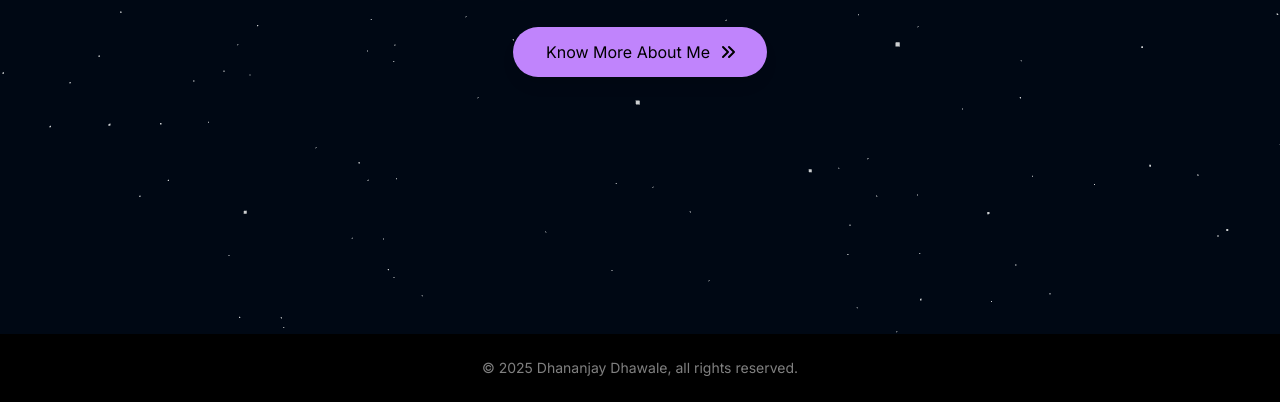
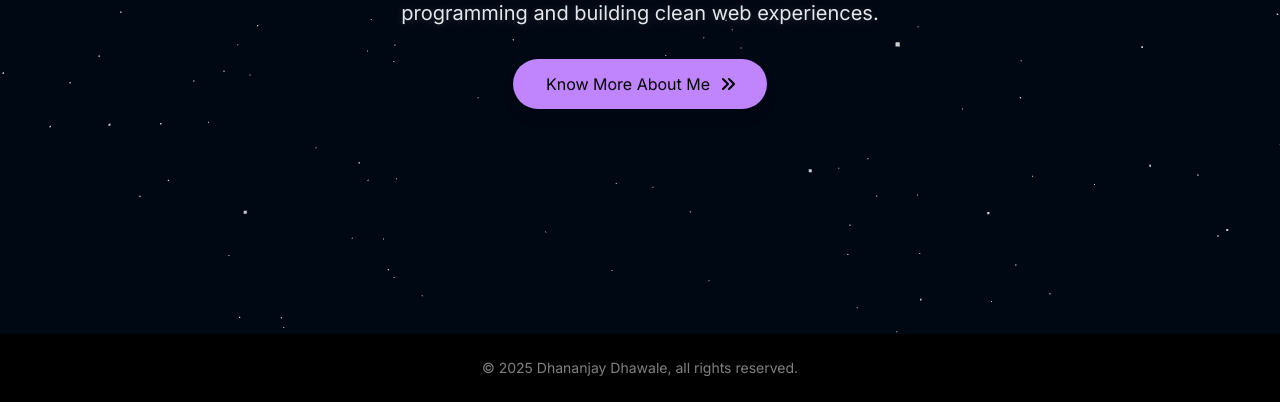
Before and after one commit to dhananjay-dhawale/astro-portfolio, an Astro site: page / in a window 1280 px wide. Shown: the part 398-800 px from the top of the page. Built offline with nearby package versions, Linux system fonts and the light colour scheme; Astro itself is replaced by a stand-in of ours.

Commit message:
better top padding

```diff
--- a/src/components/Hero.tsx
+++ b/src/components/Hero.tsx
@@ -41,7 +41,7 @@ const itemVariants: Variants = {
 export default function Hero() {
   return (
     <section
-      className="min-h-0 sm:min-h-[70vh] flex flex-col justify-center items-center text-center px-4 pt-2 pb-2 sm:pt-8 sm:pb-8 relative overflow-hidden"
+      className="min-h-0 sm:min-h-[70vh] flex flex-col justify-center items-center text-center px-4 pt-28 pb-12 sm:pt-32 sm:pb-16 relative overflow-hidden"
       id="hero"
     >
       <motion.div
```
